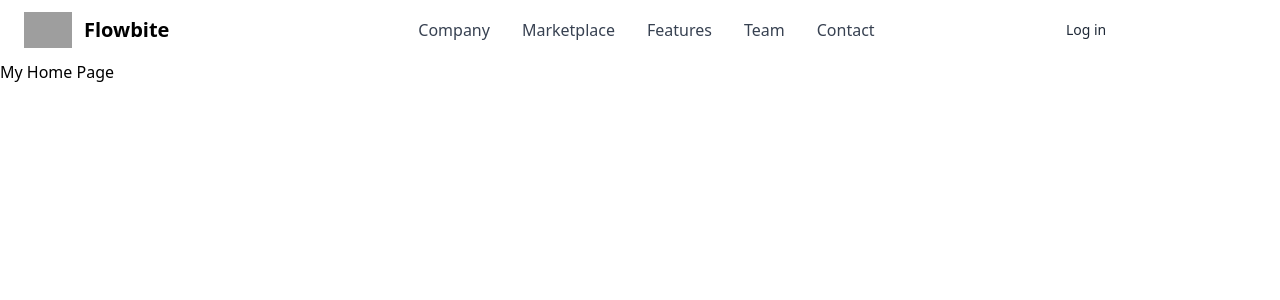
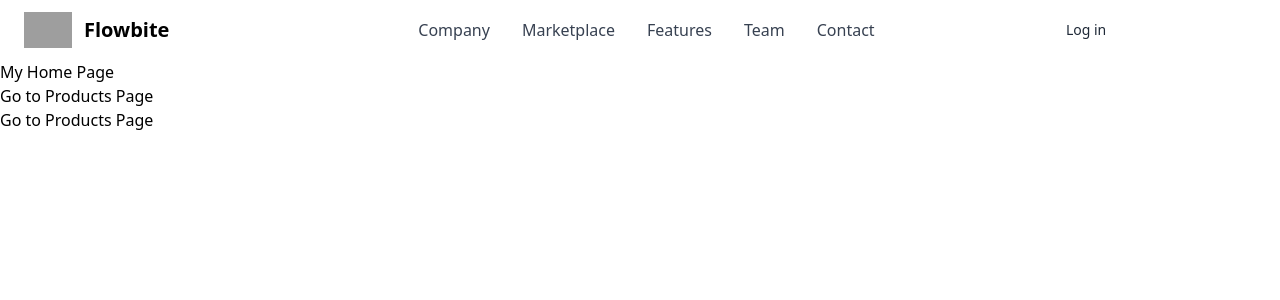
Before and after one commit to eminbasbayan/medas-react-egitimi, a React (Vite) app: page / in a window 1280 px wide. Shown: the top 300 px of the page. Built offline with nearby package versions, Linux system fonts and the light colour scheme; grey boxes are pictures that could not be loaded.

Commit message:
link ile sayfalar arasında gezinme

```diff
--- a/src/App.jsx
+++ b/src/App.jsx
@@ -7,25 +7,16 @@ import {
 import HomePage from "./pages/HomePage";
 import ProductsPage from "./pages/ProductsPage";
 
-// const router = createBrowserRouter([
-//   {
-//     path: "/",
-//     element: <HomePage />,
-//   },
-//   {
-//     path: "/products",
-//     element: <ProductsPage />,
-//   },
-// ]);
-
-const routeDefinitions = createRoutesFromElements(
-  <Route>
-    <Route path="/" element={<HomePage />} />
-    <Route path="/products" element={<ProductsPage />} />
-  </Route>
-);
-
-const router = createBrowserRouter(routeDefinitions);
+const router = createBrowserRouter([
+  {
+    path: "/",
+    element: <HomePage />,
+  },
+  {
+    path: "/products",
+    element: <ProductsPage />,
+  },
+]);
 
 function App() {
   return <RouterProvider router={router} />;
--- a/src/pages/HomePage.jsx
+++ b/src/pages/HomePage.jsx
@@ -1,10 +1,15 @@
 import Header from "../components/Layout/Header";
-
+import { Link } from "react-router-dom";
 function HomePage() {
   return (
     <>
       <Header />
-      <h1>My Home Page</h1>
+      <div className="container mx-auto">
+        <h1>My Home Page</h1>
+        <a href={"/products"}>Go to Products Page</a>
+        <br />
+        <Link to={"/products"}>Go to Products Page</Link>
+      </div>
     </>
   );
 }
```
